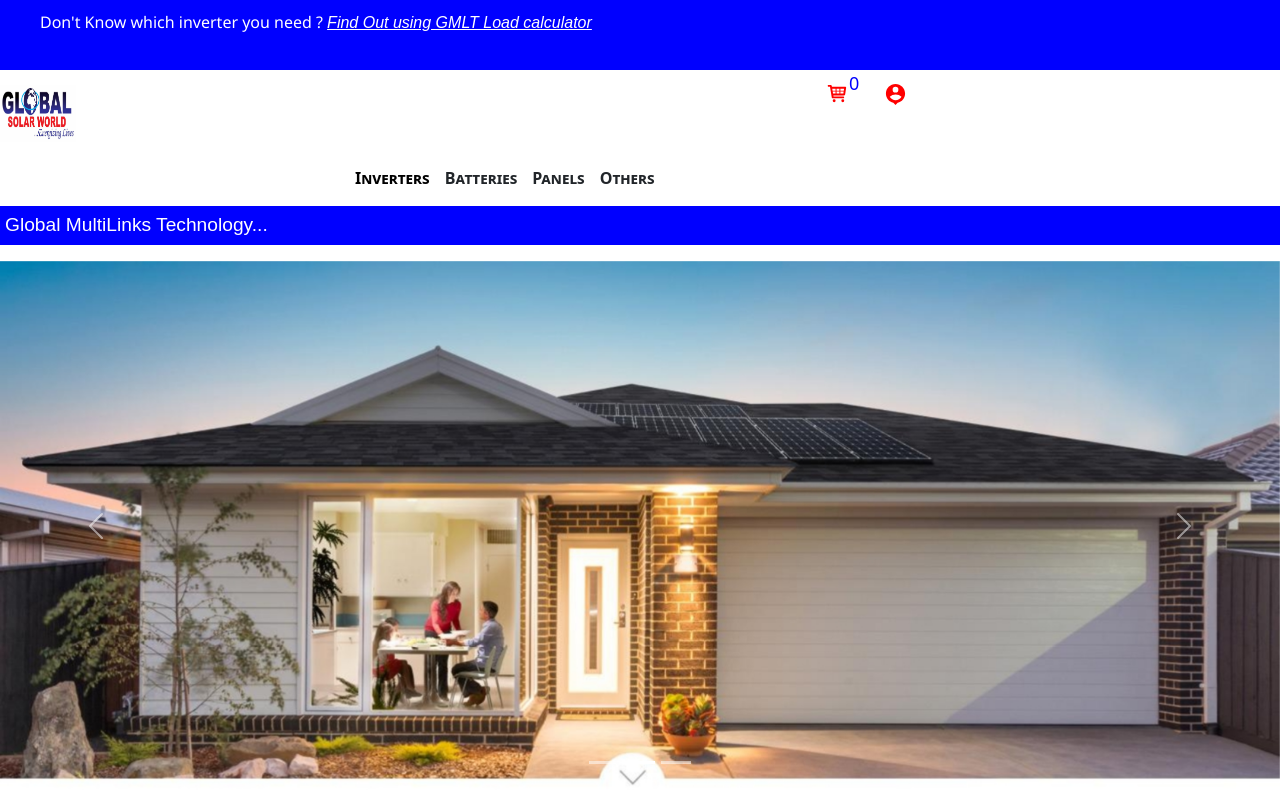
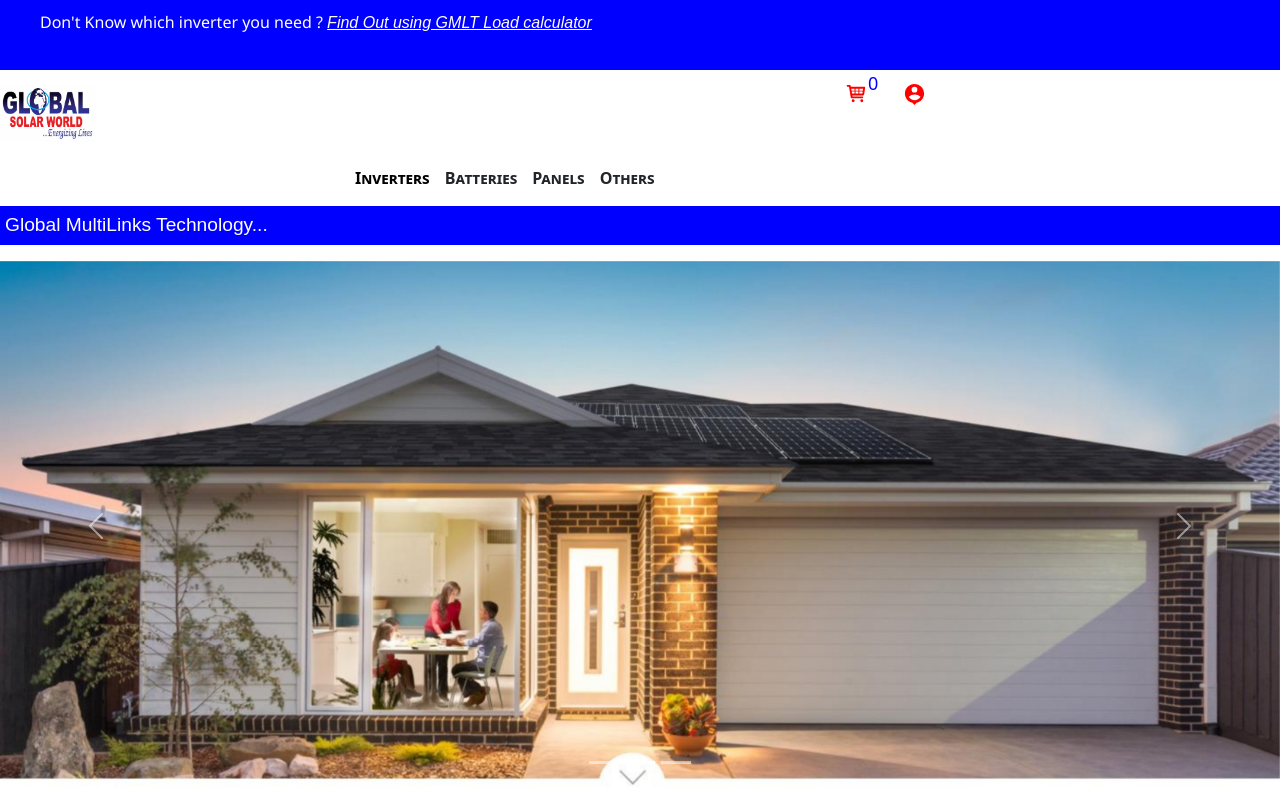
Before and after one commit to Global-Multilink-Technology/globalmultilinktechnology, a React (Create React App) app: page / in a window 1280 px wide. Shown: the top 800 px of the page. Built offline with nearby package versions, Linux system fonts and the light colour scheme.

Commit message:
increased logo width from 76 to 100

```diff
--- a/src/Views/Home/Home.Header.jsx
+++ b/src/Views/Home/Home.Header.jsx
@@ -15,7 +15,7 @@ const HomeHeader = ()=>
                   <p className = "container1Text">Don't Know which inverter you need ?   <a href="/gmltcalculator"><span className="calculatorText">Find Out using GMLT Load calculator</span> </a> </p>
             </div>
             <div className="LOGO">
-            <a href="/"> <img className=" LOGOTEXT mb-4" src="./photo_2022-10-16_22-20-28.jpg" alt="" width="76" height="57"  /></a>
+            <a href="/"> <img className=" LOGOTEXT mb-4" src="./photo_2022-10-16_22-20-28.jpg" alt="" width="95" height="57"  /></a>
 
 
                  <div className="cartIcon"> <a href="/cart"><TiShoppingCart size={23} color="red" /></a></div>
```
